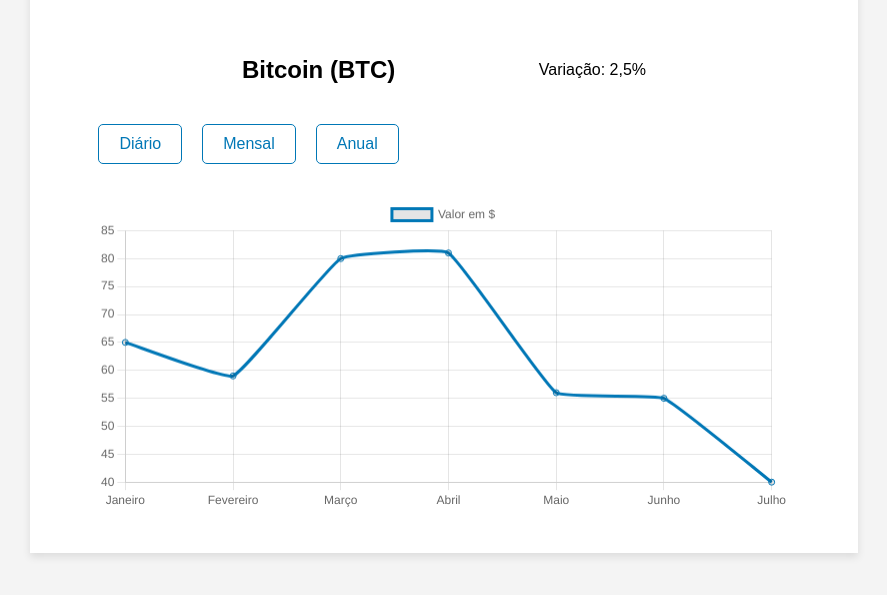
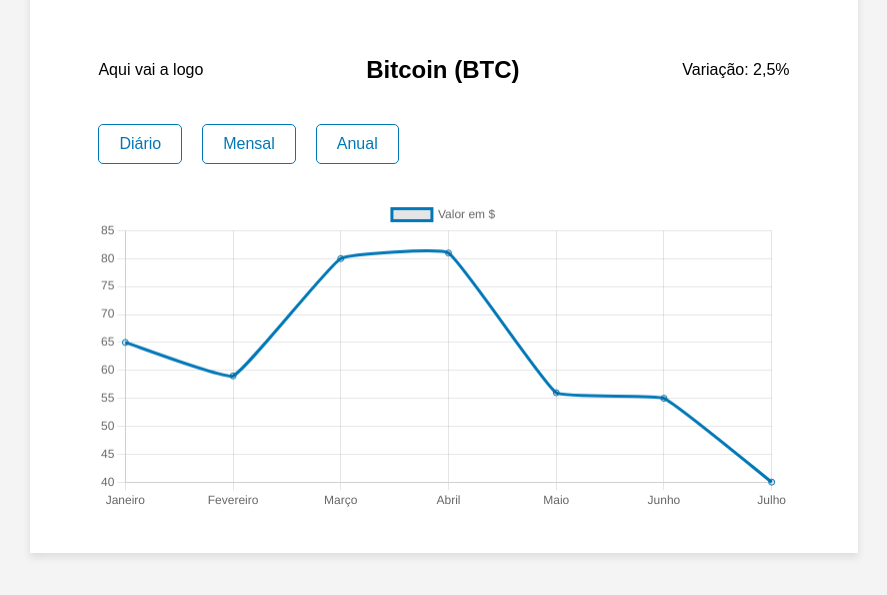
Before and after one commit to feex11/critptoDashBoard, a plain HTML site: page src/index.html in a window 1280 px wide. Shown: the part 937-1532 px from the top of the page, without its empty margins (196-1083 px from the left). Drawn offline with nearby package versions, Linux system fonts and the light colour scheme; no server answers.

Commit message:
minor changes css

```diff
--- a/css/styles.css
+++ b/css/styles.css
@@ -114,7 +114,7 @@ button:hover {
 .infos{
   width: 90%;
   display: flex;
-  justify-content: space-evenly;
+  justify-content: space-between;
   align-items: center;
   margin-top: 20px; /* Espaçamento acima dos botões */
 }
--- a/src/index.html
+++ b/src/index.html
@@ -27,6 +27,7 @@
     <section>
       <div class="container">
         <div class="infos">
+          <p>Aqui vai a logo</p>
           <h2>Bitcoin (BTC)</h2>
           <p>Variação: 2,5%</p>
         </div>
```
